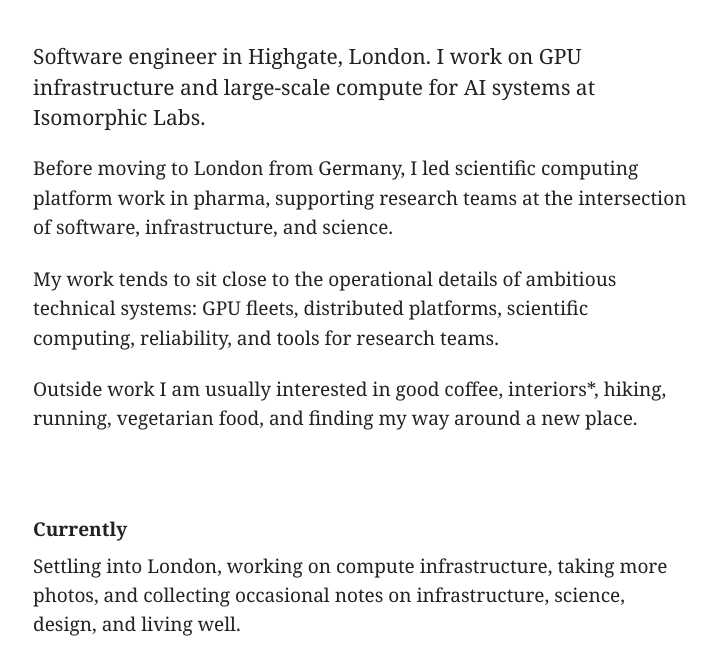
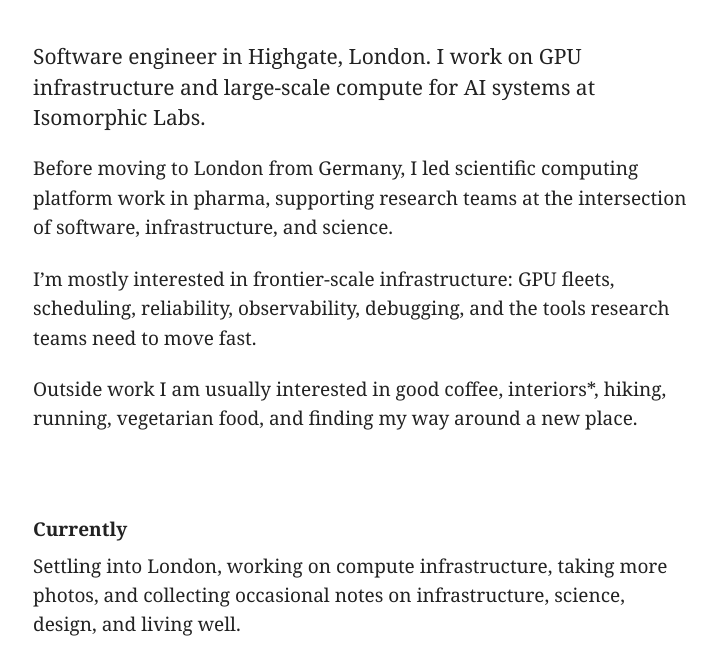
Before and after one commit to hochej/personal-site, a plain HTML site: page index.html in a window 1280 px wide. Shown: the part 139-800 px from the top of the page, without its empty margins (277-993 px from the left). Drawn offline with Linux system fonts and the light colour scheme.

Commit message:
copy: update infrastructure focus

```diff
--- a/index.html
+++ b/index.html
@@ -45,9 +45,9 @@
       </p>
 
       <p>
-        My work tends to sit close to the operational details of ambitious
-        technical systems: GPU fleets, distributed platforms, scientific
-        computing, reliability, and tools for research teams.
+        I’m mostly interested in frontier-scale infrastructure: GPU fleets,
+        scheduling, reliability, observability, debugging, and the tools
+        research teams need to move fast.
       </p>
 
       <p>
```
